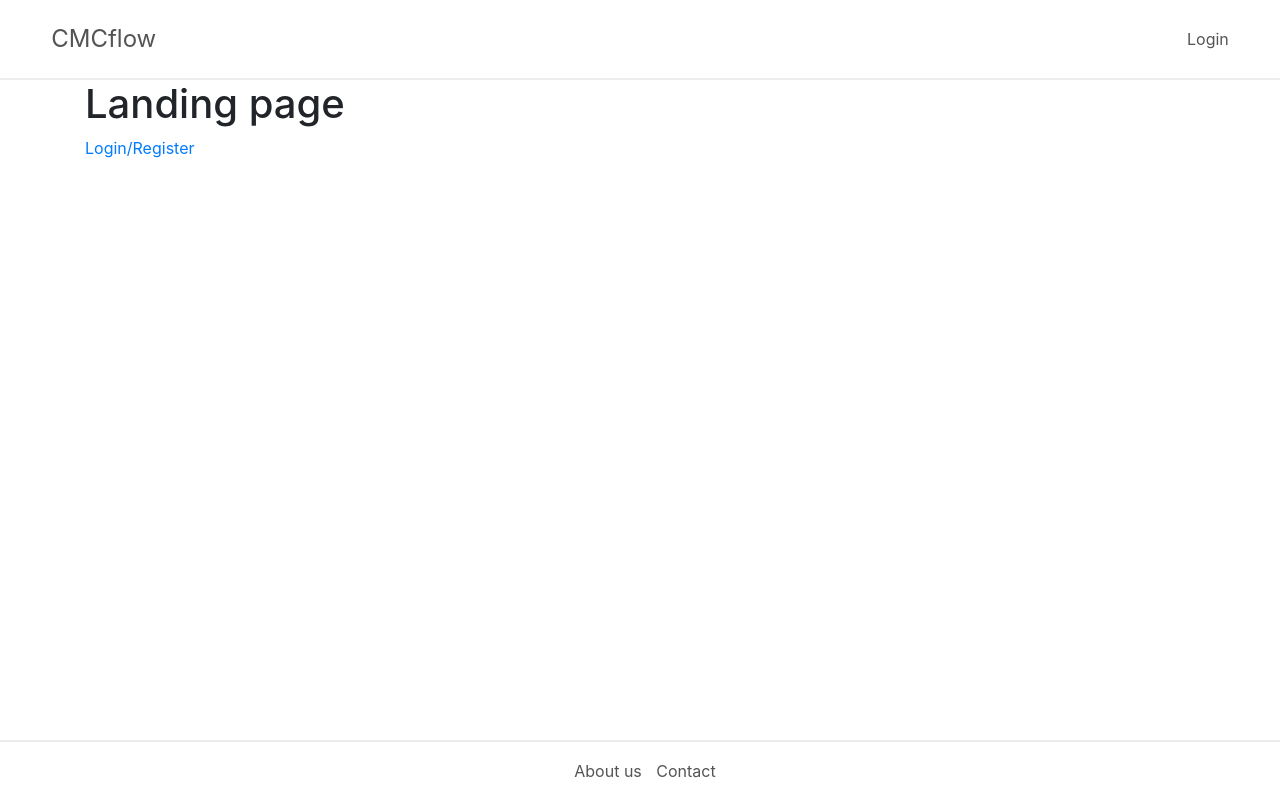
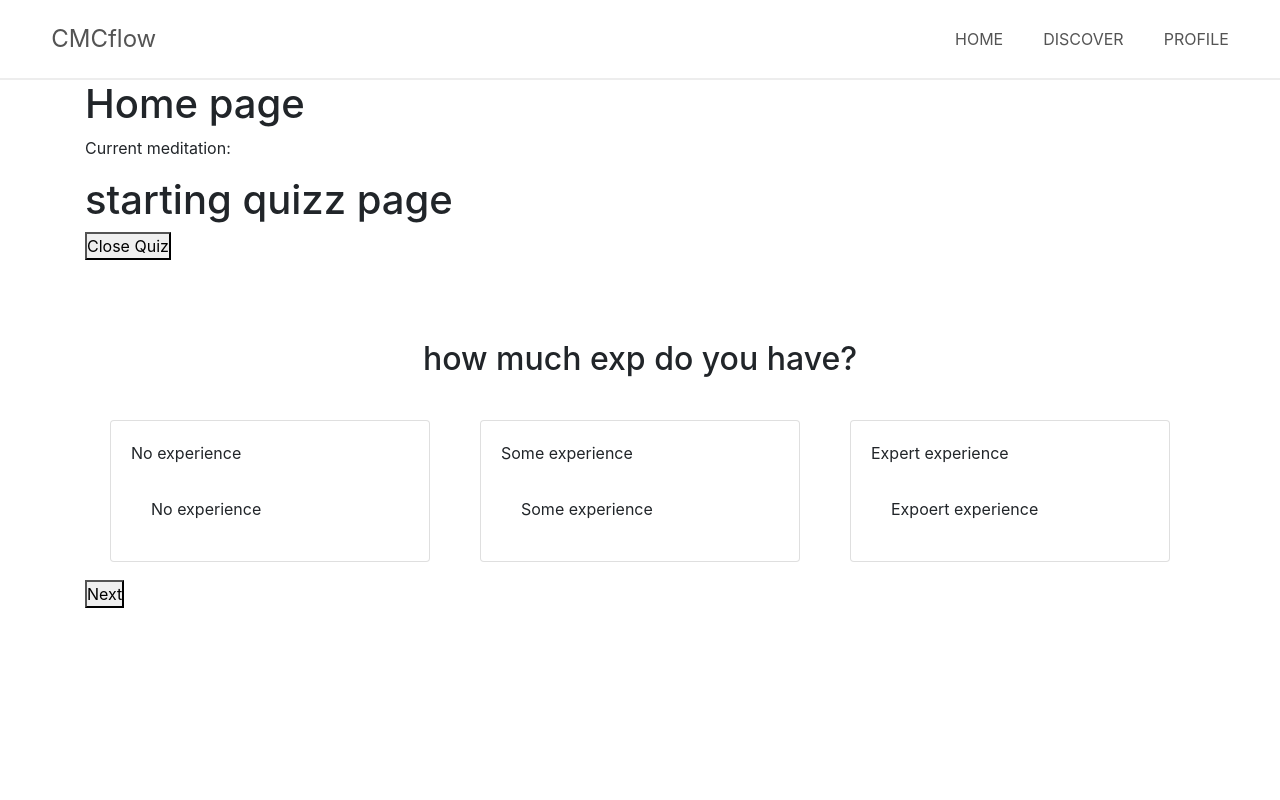
Before and after one commit to HuangStanley050/studious-fortnight, a React (Create React App) app in the folder client/: page /my in a window 1280 px wide. Before the commit this address led to /. Shown: the top 800 px of the page. Built offline with nearby package versions, Linux system fonts and the light colour scheme; no server answers.

Commit message:
page one styling roughly done

```diff
--- a/client/src/components/PageOne.jsx
+++ b/client/src/components/PageOne.jsx
@@ -1,58 +1,97 @@
 import React from "react";
 import renderField from "./renderField";
-import { Field, reduxForm } from "redux-form";
+import { Field, reduxForm, getFormValues } from "redux-form";
+import { Col, Container } from "reactstrap";
+import { connect } from "react-redux";
 
-const PageOne = props => {
-  const { nextPage } = props;
+let PageOne = ({ nextPage, values }) => {
+  const selectionStyle = {
+    boxShadow: "0 0 5px 5px #2ecc71"
+  };
+  let selection;
+  const noExperience = "No experience";
+  const someExperience = "Some experience";
+  const expertExperience = "Expert experience";
+  if (values) {
+    selection = values.experience;
+  }
+  //console.log(selection);
   return (
-    <form onSubmit={nextPage}>
-      <h1>Page one</h1>
-      <h2>how much exp do you have?</h2>
-      <div>
-        <div>
-          <label>
+    <Container>
+      <h2 style={{ textAlign: "center" }}>how much exp do you have?</h2>
+      <form className="row" onSubmit={nextPage}>
+        <Col sm="4" md="4" lg="4">
+          <label className="special-label">
             <Field
+              className="card-input-element"
               name="experience"
               type="radio"
               component={renderField}
               value="No experience"
             />{" "}
-            No experience
+            <div
+              className="card card-input"
+              style={selection === noExperience ? selectionStyle : null}
+            >
+              <div className="card-body">
+                <div className="card-title">No experience</div>
+                <div className="card-body">No experience</div>
+              </div>
+            </div>
           </label>
-        </div>
-        <div>
-          <label>
+        </Col>
+        <Col sm="4" md="4" lg="4">
+          <label className="special-label">
             <Field
+              className="card-input-element"
               name="experience"
               type="radio"
               component={renderField}
               value="Some experience"
             />{" "}
-            Some experience
+            <div
+              className="card card-input"
+              style={selection === someExperience ? selectionStyle : null}
+            >
+              <div className="card-body">
+                <div className="card-title">Some experience</div>
+                <div className="card-body">Some experience</div>
+              </div>
+            </div>
           </label>
-        </div>
-        <div>
-          <label>
+        </Col>
+        <Col sm="4" md="4" lg="4">
+          <label className="special-label">
             <Field
+              className="card-input-element"
               name="experience"
               type="radio"
               component={renderField}
               value="Expert experience"
             />{" "}
-            Expert experience
-          </label>
+            <div
+              className="card card-input "
+              style={selection === expertExperience ? selectionStyle : null}
+            >
+              <div className="card-body">
+                <div className="card-title">Expert experience</div>
+                <div className="card-body">Expoert experience</div>
               </div>
             </div>
-
+          </label>
+        </Col>
         <div>
           <button type="submit" className="next">
             Next
           </button>
         </div>
       </form>
+    </Container>
   );
 };
-
+PageOne = connect(state => ({
+  values: getFormValues("quiz")(state)
+}))(PageOne);
 export default reduxForm({
   form: "quiz", // <------ same form name
   destroyOnUnmount: false, // <------ preserve form data
--- /dev/null
+++ b/client/src/components/Quiz.css
@@ -0,0 +1,18 @@
+.card-input-element {
+  display: none;
+}
+
+.card-input {
+  margin: 10px;
+  padding: 0;
+}
+
+.card-input:hover {
+  cursor: pointer;
+}
+/* .card-input-element:checked + .card-input {
+  box-shadow: 0 0 5px 5px #2ecc71;
+} */
+.special-label {
+  width: 100%;
+}
--- a/client/src/components/Quiz.jsx
+++ b/client/src/components/Quiz.jsx
@@ -1,5 +1,5 @@
 import React, { useState } from "react";
-import { Container } from "reactstrap";
+
 import { reduxForm } from "redux-form";
 import { connect } from "react-redux";
 import PageOne from "./PageOne";
@@ -8,6 +8,7 @@ import PageThree from "./PageThree";
 import PageFour from "./PageFour";
 import { closeQuiz } from "../store/actions/quizActions";
 import API from "../api";
+import "./Quiz.css";
 import axios from "axios";
 
 let Quiz = ({ hasRegistered, turnOffQuiz }) => {
@@ -17,7 +18,7 @@ let Quiz = ({ hasRegistered, turnOffQuiz }) => {
   const prevPage = () => setPage(currentPage - 1);
 
   return (
-    <Container>
+    <div>
       <h1>starting quizz page</h1>
       <span>
         <button onClick={turnOffQuiz}>Close Quiz</button>
@@ -28,7 +29,7 @@ let Quiz = ({ hasRegistered, turnOffQuiz }) => {
         <PageThree prevPage={prevPage} nextPage={nextPage} />
       )}
       {currentPage === 4 && <PageFour prevPage={prevPage} />}
-    </Container>
+    </div>
   );
 };
 const mapDispatch = dispatch => ({
--- a/client/src/components/renderField.js
+++ b/client/src/components/renderField.js
@@ -1,10 +1,16 @@
 import React from "react";
 
-const renderField = ({ input, label, type, meta: { touched, error } }) => (
+const renderField = ({
+  input,
+  label,
+  type,
+  className,
+  meta: { touched, error }
+}) => (
   <div>
     <label>{label}</label>
     <div>
-      <input {...input} placeholder={label} type={type} />
+      <input className={className} {...input} placeholder={label} type={type} />
       {touched && error && <span>{error}</span>}
     </div>
   </div>
--- a/client/src/store/reducers/authReducer.js
+++ b/client/src/store/reducers/authReducer.js
@@ -1,8 +1,8 @@
 import Action from "../actions";
 
 const initialState = {
-  isAuth: false,
-  hasRegistered: false,
+  isAuth: true,
+  hasRegistered: true,
   userInfo: {},
   loading: false,
   error: ""
```
Lines whose indentation alone changed are shown as unchanged.
